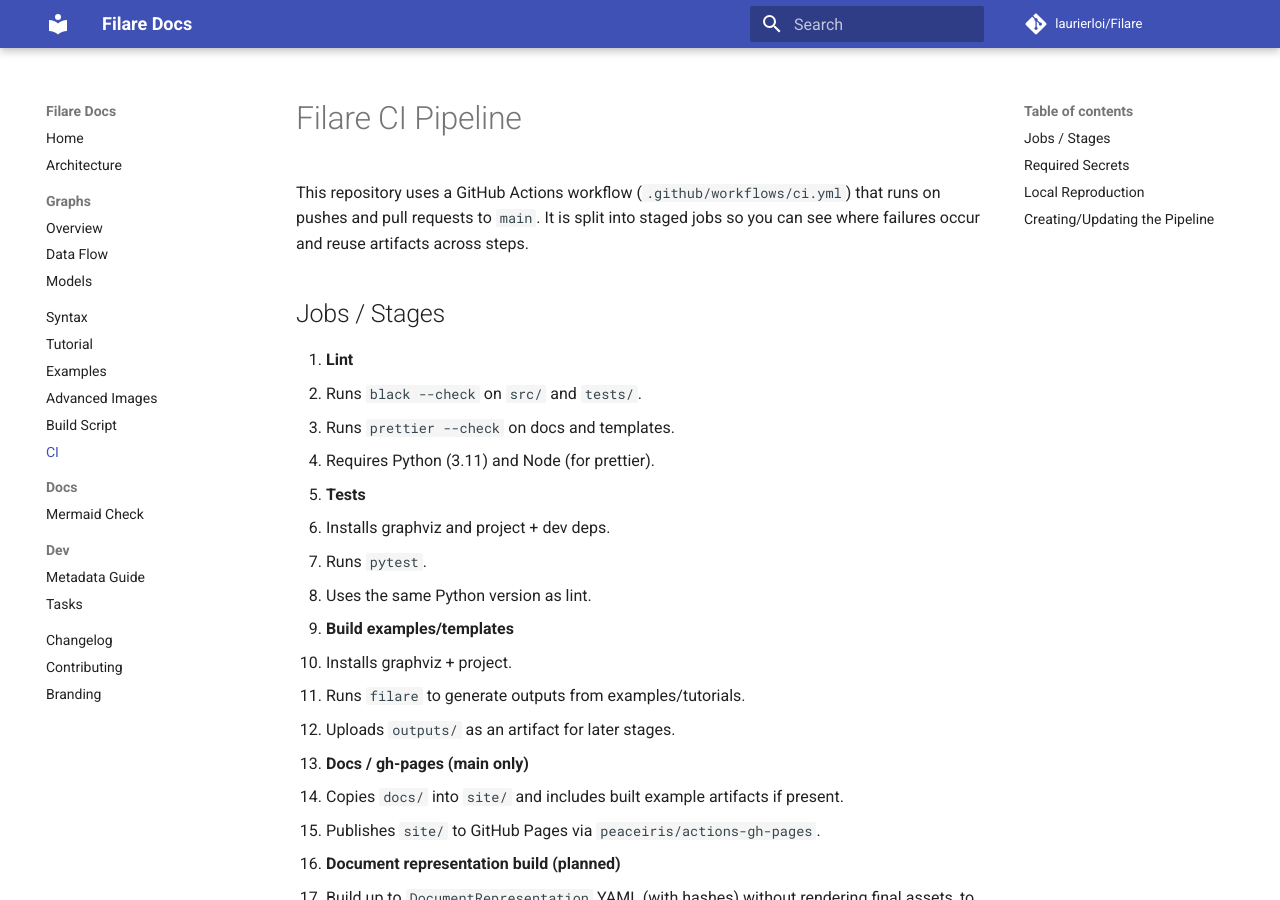
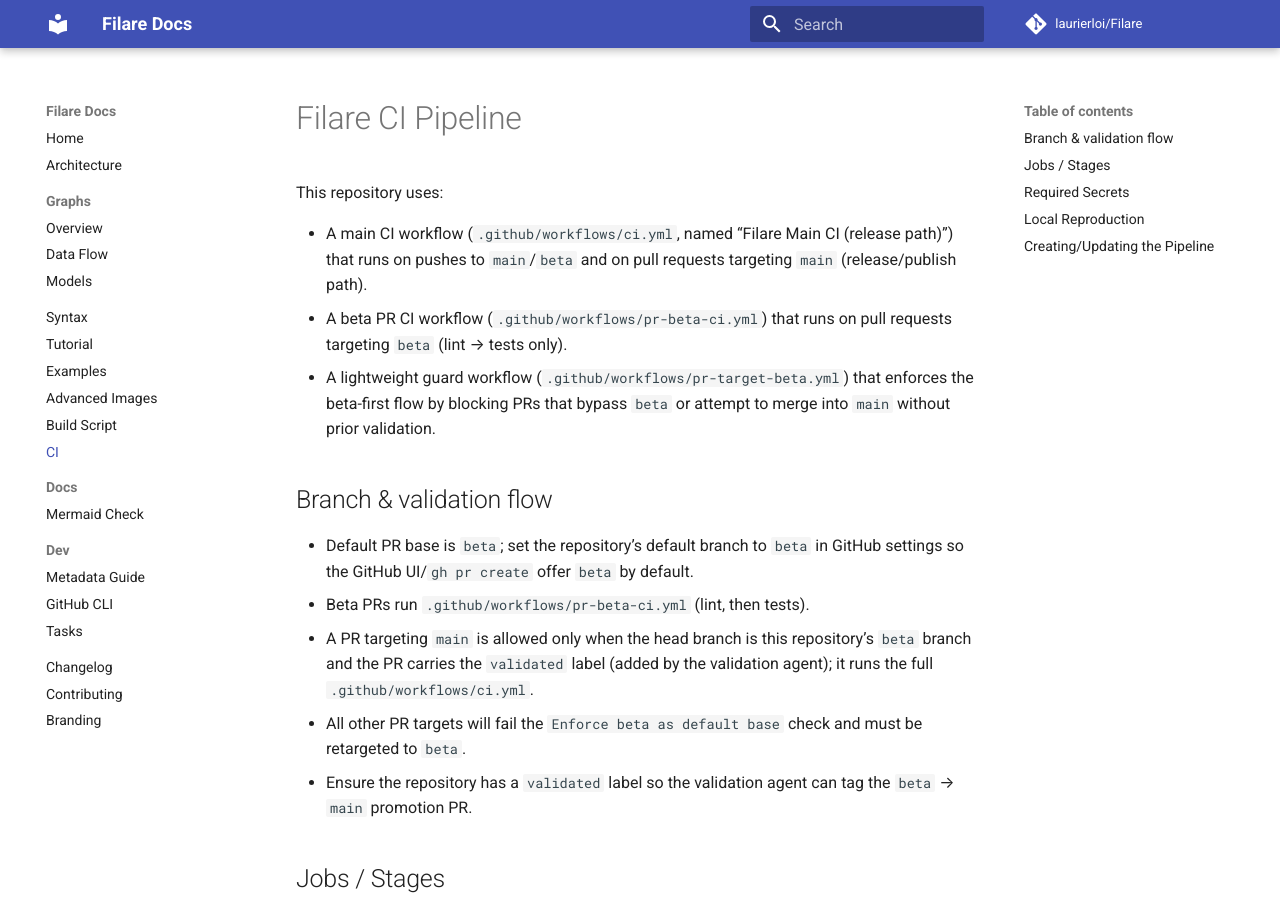
Before and after one commit to laurierloi/filare, an MkDocs documentation site: the page built from docs/ci.md, in a window 1280 px wide and 900 px high. Built offline with MkDocs 1.6.1 and Material for MkDocs 9.7.7, drawn with Linux system fonts in a browser that asks for light colours; comment, search, counter and statistics services are not loaded; some of the changed text lies outside the part shown.

Commit message:
Tools/beta branch 1 (#21)
* ci: enforce beta pr flow

* ci: add beta pr workflow

* docs: add beta pr creation guide

* ci: clarify main workflow name

```diff
--- a/docs/ci.md
+++ b/docs/ci.md
@@ -1,6 +1,18 @@
 # Filare CI Pipeline
 
-This repository uses a GitHub Actions workflow (`.github/workflows/ci.yml`) that runs on pushes and pull requests to `main`. It is split into staged jobs so you can see where failures occur and reuse artifacts across steps.
+This repository uses:
+
+- A main CI workflow (`.github/workflows/ci.yml`, named “Filare Main CI (release path)”) that runs on pushes to `main`/`beta` and on pull requests targeting `main` (release/publish path).
+- A beta PR CI workflow (`.github/workflows/pr-beta-ci.yml`) that runs on pull requests targeting `beta` (lint → tests only).
+- A lightweight guard workflow (`.github/workflows/pr-target-beta.yml`) that enforces the beta-first flow by blocking PRs that bypass `beta` or attempt to merge into `main` without prior validation.
+
+## Branch & validation flow
+
+- Default PR base is `beta`; set the repository’s default branch to `beta` in GitHub settings so the GitHub UI/`gh pr create` offer `beta` by default.
+- Beta PRs run `.github/workflows/pr-beta-ci.yml` (lint, then tests).
+- A PR targeting `main` is allowed only when the head branch is this repository’s `beta` branch and the PR carries the `validated` label (added by the validation agent); it runs the full `.github/workflows/ci.yml`.
+- All other PR targets will fail the `Enforce beta as default base` check and must be retargeted to `beta`.
+- Ensure the repository has a `validated` label so the validation agent can tag the `beta` → `main` promotion PR.
 
 ## Jobs / Stages
 
@@ -63,5 +75,5 @@
 
 1. Edit `.github/workflows/ci.yml` to adjust stages, Python/Node versions, or paths.
 2. Ensure secrets (`PYPI_TOKEN`) are set in the repo settings.
-3. Push to `main` to exercise all stages; PRs run lint/tests/examples.
+3. Push to `beta` or `main` to exercise lint/tests/examples; push to `main` to run docs/publish/release. PRs to `beta` run the dedicated beta PR lint/test workflow; PRs to `main` run the full CI.
 4. For gh-pages, confirm Pages is enabled for the `gh-pages` branch.
--- a/mkdocs.yml
+++ b/mkdocs.yml
@@ -26,6 +26,7 @@
       - Mermaid Check: mermaid.md
   - Dev:
       - Metadata Guide: dev/metadata_guide.md
+      - GitHub CLI: dev/github.md
       - Tasks: tasks.md
   - Changelog: CHANGELOG.md
   - Contributing: CONTRIBUTING.md
```
Also changed, not shown: AGENTS.md (+9 -2 lines), docs/dev/github.md (added, +52 -0 lines), 3 other files.
